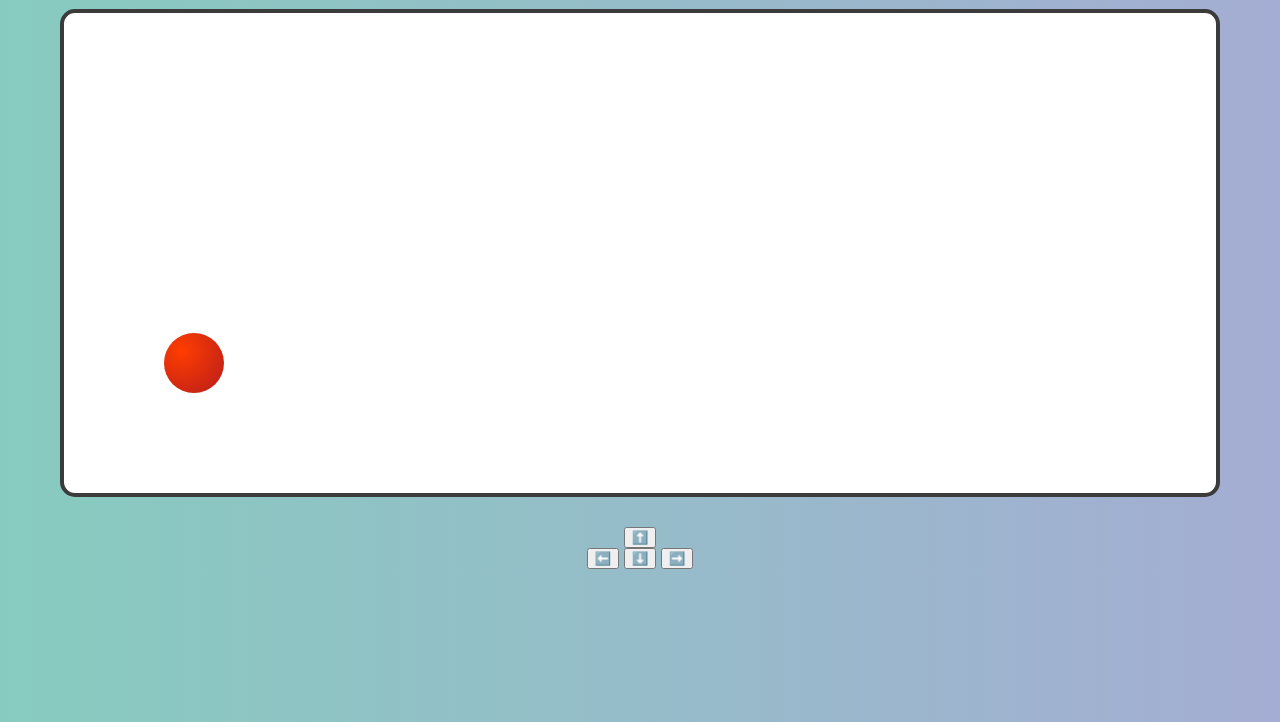
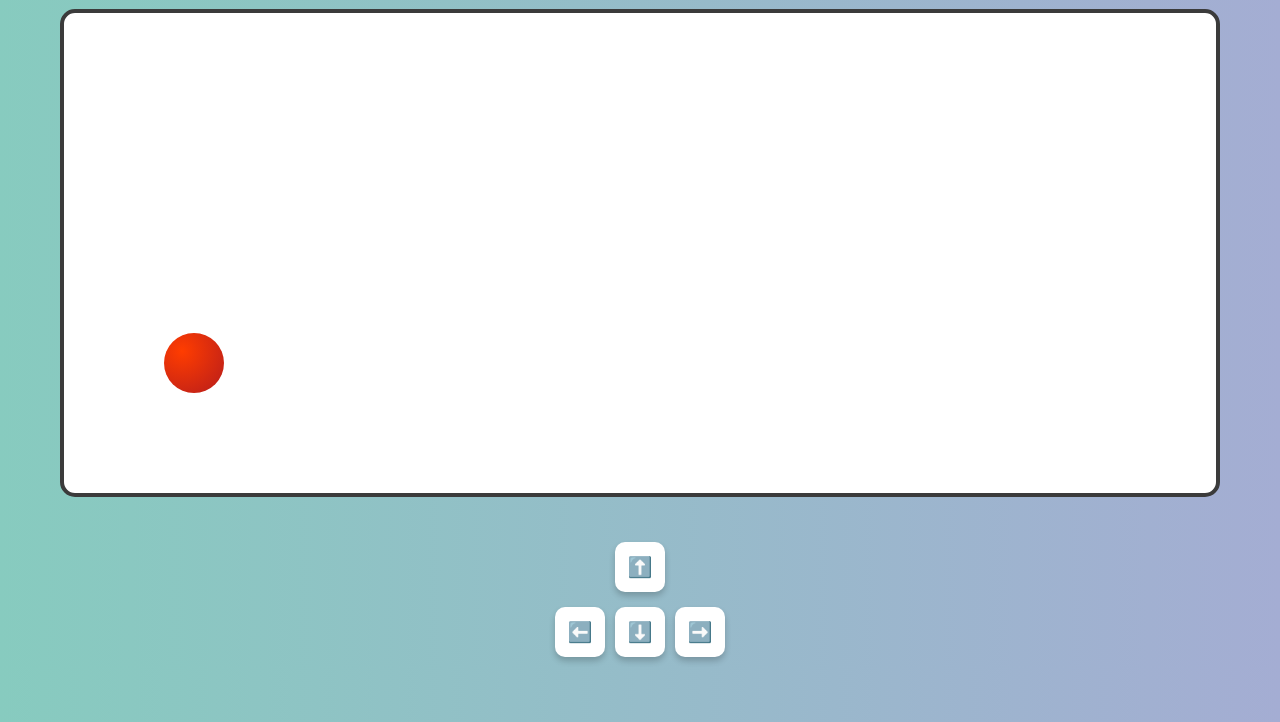
Before and after one commit to Anjana-20782/super-mario-game, a plain HTML site: page index.html in a window 1280 px wide. Shown: the part 78-800 px from the top of the page. Drawn offline with Linux system fonts and the light colour scheme.

Commit message:
new contents added Super-mario-game

```diff
--- a/css/style.css
+++ b/css/style.css
@@ -30,3 +30,32 @@ left: 100px;
 bottom: 100px;
 /* transition: all 0.2 ease; */
 }
+.controls {
+  margin-top: 40px;
+}
+
+.control-row {
+  display: flex;
+  justify-content: center;
+  margin: 5px;
+}
+
+ button {
+  font-size: 20px;
+  width: 50px;
+  height: 50px;
+  margin: 5px;
+  border: none;
+  border-radius: 10px;
+  background: white;
+  color: #333;
+  font-weight: bold;
+  cursor: pointer;
+  box-shadow: 0 4px 6px rgba(0,0,0,0.2);
+  /* transition: 0.2s; */
+}
+
+button:hover {
+  background: rgb(193, 192, 192);
+  color: white;
+}
--- a/js/index.js
+++ b/js/index.js
@@ -29,3 +29,10 @@ function movePlay()
         x+=jump
     }
 }
+
+
+function updatePosition()
+{
+    play.style.left=`${x}px`
+    play.style.bottom=`${y}px`
+}
```
Also changed, not shown: index.html (+3 -0 lines).
